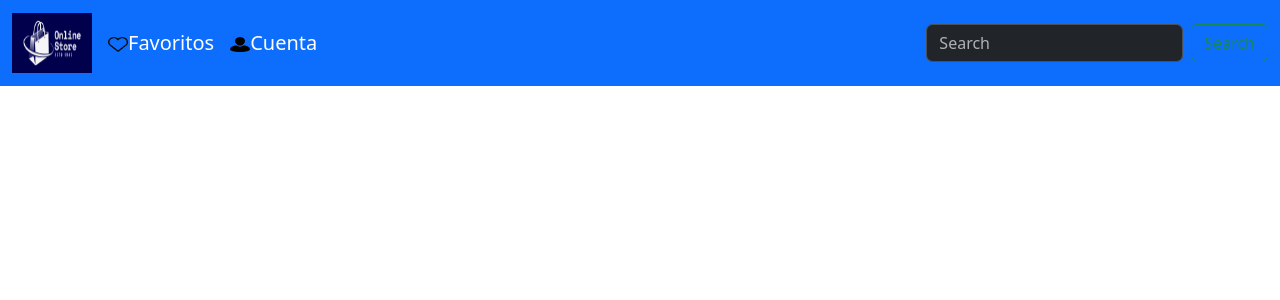
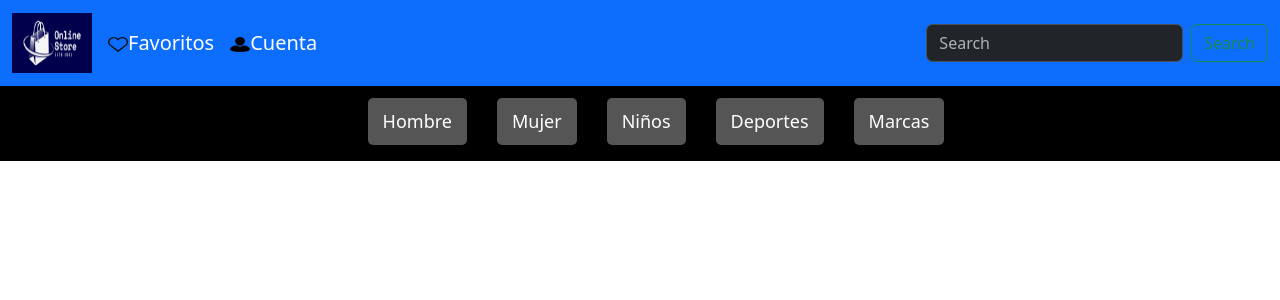
Before and after one commit to ClaudioFonseca2002/tiendaReact, a React (Vite) app: page / in a window 1280 px wide. Shown: the top 300 px of the page. Built offline with nearby package versions, Linux system fonts and the light colour scheme.

Commit message:
Se agro correctamente Category.jsx

```diff
--- /dev/null
+++ b/src/assets/styles/layouts/_category.scss
@@ -0,0 +1,28 @@
+.containerCategory {
+  width: 100%;
+  background: #000000;
+  display: flex;
+  justify-content: space-evenly;
+  align-items: center;
+  padding-top: 12px;
+
+  .list {
+    display: flex;
+    list-style: none;
+    justify-content: center;
+    gap: 30px;
+    li {
+      color: white;
+      font-size: 18px;
+      padding: 10px 15px;
+      background: #555;
+      border-radius: 5px;
+      cursor: pointer;
+      transition: background 0.3s;
+
+      &:hover {
+        background: #777;
+      }
+    }
+  }
+}
--- a/src/assets/styles/main.scss
+++ b/src/assets/styles/main.scss
@@ -1 +1,2 @@
 @import "./base/reset.scss";
+@import "./layouts/category";
--- a/src/assets/styles/pages/home.jsx
+++ b/src/assets/styles/pages/home.jsx
@@ -1,10 +1,12 @@
 import React from "react";
-import Header from "../layouts/Headers";
+import Header from "../../../layouts/Headers";
+import Category from "../../../layouts/Category";
 
 const Home = () => {
   return (
     <>
       <Header></Header>
+      <Category></Category>
     </>
   );
 };
--- /dev/null
+++ b/src/layouts/Category.jsx
@@ -0,0 +1,17 @@
+import React from "react";
+
+const Category = () => {
+  return (
+    <div class="containerCategory">
+      <ul class="list">
+        <li>Hombre</li>
+        <li>Mujer</li>
+        <li>Niños</li>
+        <li>Deportes</li>
+        <li>Marcas</li>
+      </ul>
+    </div>
+  );
+};
+
+export default Category;
--- a/src/assets/styles/layouts/Headers.jsx
+++ b/src/layouts/Headers.jsx
@@ -1,7 +1,7 @@
 import React from "react";
-import logo from "../../images/nuevoLogo.png";
-import corazon from "../../images/corazon.png";
-import perfil from "../../images/perfil.png";
+import logo from "../assets/images/nuevoLogo.png";
+import corazon from "../assets/images/corazon.png";
+import perfil from "../assets/images/perfil.png";
 
 const Header = () => {
   return (
@@ -25,27 +25,27 @@ const Header = () => {
           <div className="collapse navbar-collapse" id="navbarSupportedContent">
             <ul className="navbar-nav me-auto mb-2 mb-lg-0">
               <li className="nav-item">
-                <a class="navbar-brand" href="#">
+                <a className="navbar-brand" href="#">
                   <img
                     src={corazon}
                     alt="Logo"
                     width="20"
                     height="15"
-                    class="d-inline-block align-text-center"
+                    className="d-inline-block align-text-center"
                   />
-                   Favoritos
+                  Favoritos
                 </a>
               </li>
               <li className="nav-item">
-              <a class="navbar-brand" href="#">
+                <a className="navbar-brand" href="#">
                   <img
                     src={perfil}
                     alt="Logo"
                     width="20"
                     height="15"
-                    class="d-inline-block align-text-center"
+                    className="d-inline-block align-text-center"
                   />
-                   Cuenta
+                  Cuenta
                 </a>
               </li>
             </ul>
```
Also changed, not shown: src/assets/styles/layouts/Category.jsx (deleted, +0 -18 lines).
